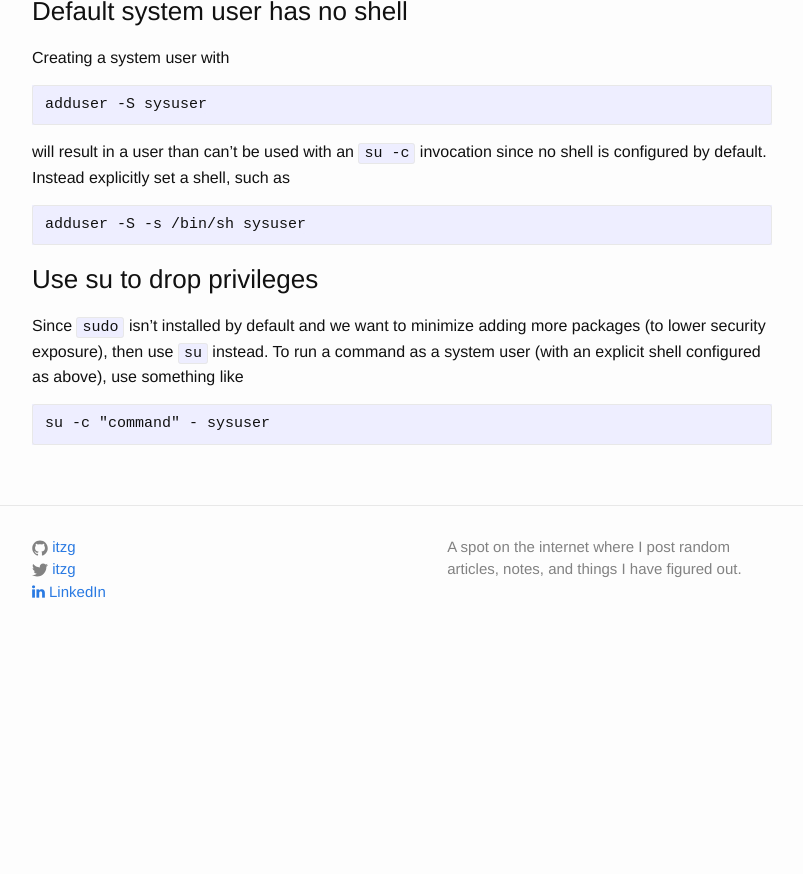
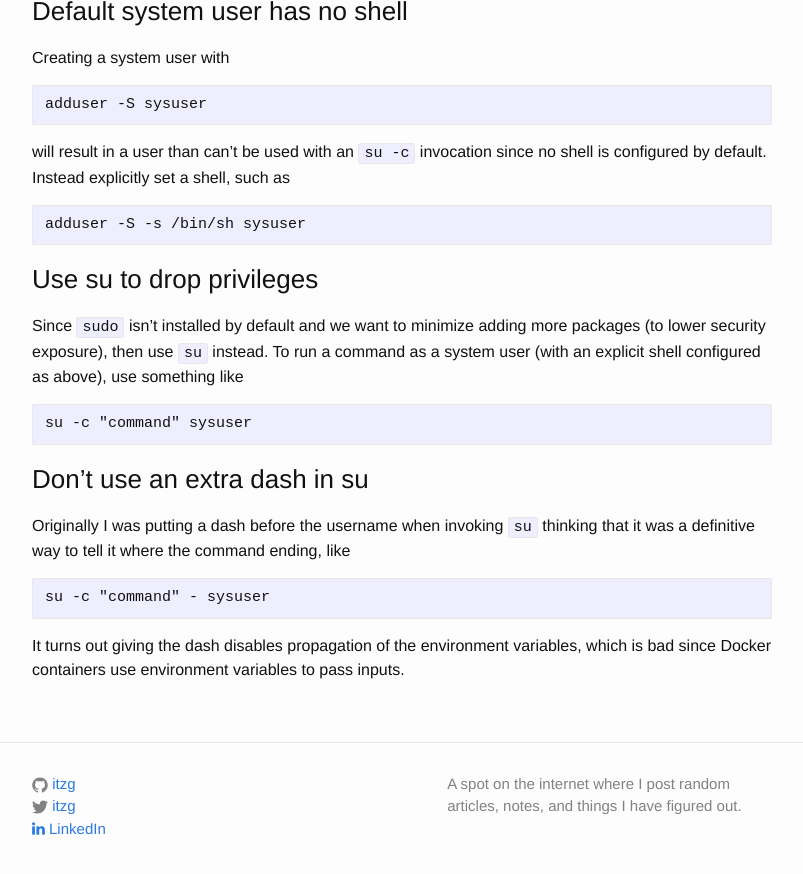
Before and after one commit to itzg/itzg.github.io, a Jekyll site: the page built from _posts/2016-07-09-java-alpine-images.md, in a window 1280 px wide and 900 px high, scrolled down 738 px. Shown: the top 874 px of the window, without its empty margins (238-1041 px from the left). Built offline with Jekyll 4.4.1, drawn with Linux system fonts in a browser that asks for light colours; nearby versions of some CDN libraries; before the commit the page ends 1401 px from its top, so only the background shows below that.

Commit message:
Published with http://classeur.io

```diff
--- a/_posts/2016-07-09-java-alpine-images.md
+++ b/_posts/2016-07-09-java-alpine-images.md
@@ -37,4 +37,12 @@ will result in a user than can't be used with an `su -c` invocation since no she
 
 Since `sudo` isn't installed by default and we want to minimize adding more packages (to lower security exposure), then use `su` instead. To run a command as a system user (with an explicit shell configured as above), use something like
 
+    su -c "command" sysuser
+
+### Don't use an extra dash in su
+
+Originally I was putting a dash before the username when invoking `su` thinking that it was a definitive way to tell it where the command ending, like
+
     su -c "command" - sysuser
+
+It turns out giving the dash disables propagation of the environment variables, which is bad since Docker containers use environment variables to pass inputs.
```
